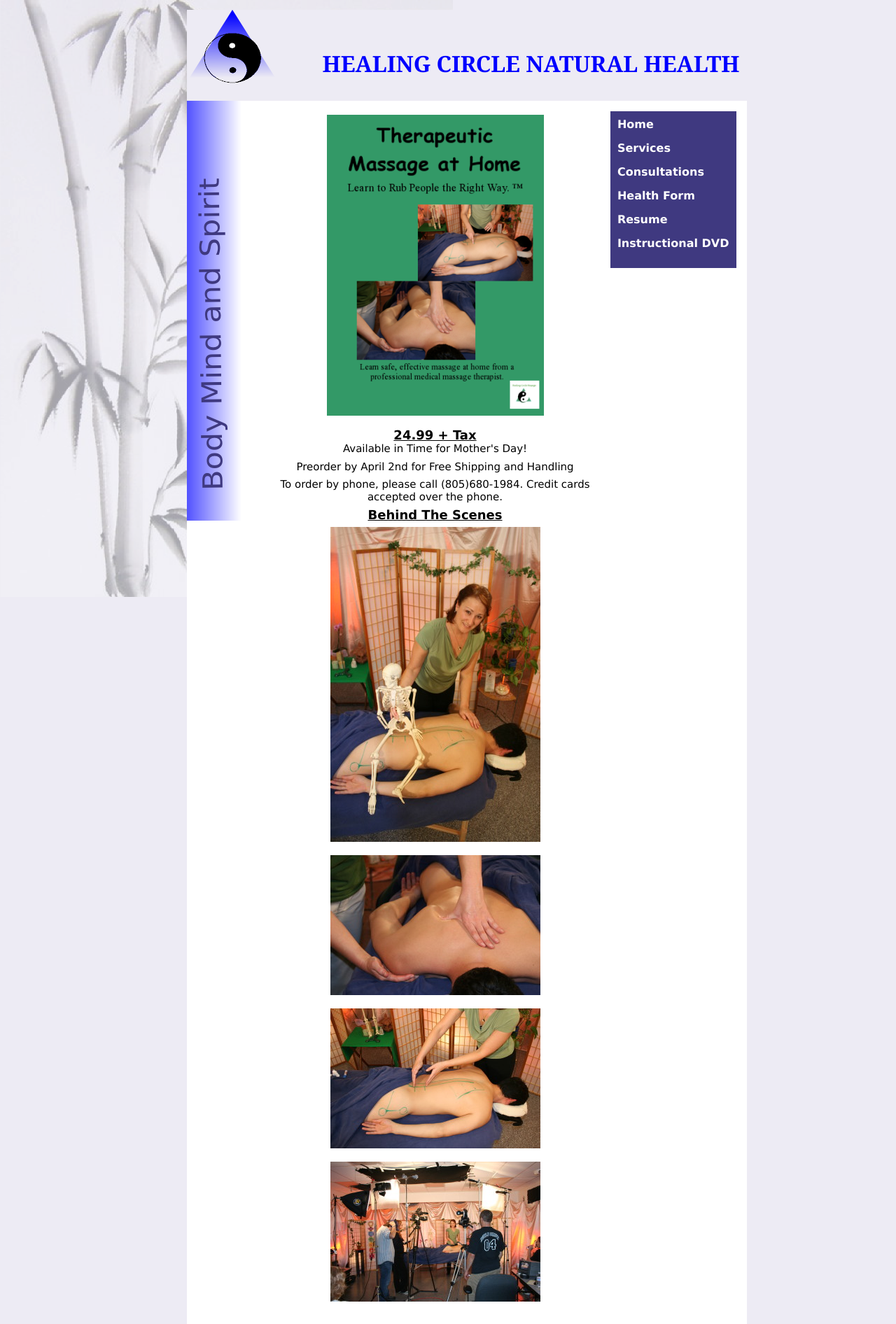
After one commit to emlprime/healingcirclenaturalhealth, a Django app: template templates/instructional_dvd.html in a window 1280 px wide. The commit adds this page. Shown: the whole page at 70% size. Run offline with Django 3.2, Linux system fonts and the light colour scheme; the template is opened without the code that fills it, so the values that code supplies are empty.

Commit message:
added instructional dvd page

```diff
--- a/media/css/base.css
+++ b/media/css/base.css
@@ -205,3 +205,26 @@ font-size: 1.2em;
 {
 text-align: center;
 }
+
+#dvd_header
+{
+margin-left: 120px;
+margin-bottom: 1em;
+}
+
+#dvd_info
+{
+text-align: center;
+margin-left: 50px;
+}
+
+#behind_the_scenes
+{
+text-align: center;
+margin-left: 50px;
+}
+
+#behind_the_scenes img
+{
+margin: .5em;
+}
--- a/templates/base.html
+++ b/templates/base.html
@@ -26,6 +26,7 @@
 	  <li><a href="/consultation/">Consultations</a></li>
 	  <li><a href="/intake/">Health Form</a></li>
 	  <li><a href="/resume/">Resume</a></li>
+	  <li><a href="/instructional_dvd/">Instructional DVD</a></li>
 	</ul>
 	{% endblock %}
 	</div>
--- /dev/null
+++ b/templates/instructional_dvd.html
@@ -0,0 +1,28 @@
+{% extends "base.html" %}
+
+{% block content %}
+
+<div id="dvd_header">
+  <img src="/media/images/dvd_cover.png" alt=" " />
+</div>
+
+<div id="dvd_info">
+  <h2>24.99 + Tax</h2>
+  <p>Available in Time for Mother's Day!</p>
+  <p>Preorder by April 2nd for Free Shipping and Handling</p>
+  <p>To order by phone, please call (805)680-1984. Credit cards accepted over the phone.</p>
+</div>
+
+<div id="behind_the_scenes">
+
+  <h2>Behind The Scenes</h2>
+  <img src="/media/images/shoot1.jpg" alt=" " />
+  <img src="/media/images/shoot2.jpg" alt=" " />
+  <img src="/media/images/shoot3.jpg" alt=" " />
+  <img src="/media/images/shoot4.jpg" alt=" " />
+
+</div>
+
+</div>
+
+{% endblock %}
--- a/urls.py
+++ b/urls.py
@@ -6,6 +6,7 @@ urlpatterns = patterns('django.views.generic.simple',
     (r'^services/$', 'direct_to_template', {'template': 'services.html'}),
     (r'^consultation/$', 'direct_to_template', {'template': 'consultation.html'}),
     (r'^resume/$', 'direct_to_template', {'template': 'resume.html'}),
+    (r'^instructional_dvd/$', 'direct_to_template', {'template': 'instructional_dvd.html'}),
     (r'^intake/$', 'direct_to_template', {'template': 'intake.html'}),
     (r'^help/$', 'direct_to_template', {'template': 'help.html'}),
 )
```
Also changed, not shown: media/images/dvd_cover.png (added), media/images/shoot1.jpg (added), media/images/shoot2.jpg (added), media/images/shoot3.jpg (added), media/images/shoot4.jpg (added), 3 other files.
